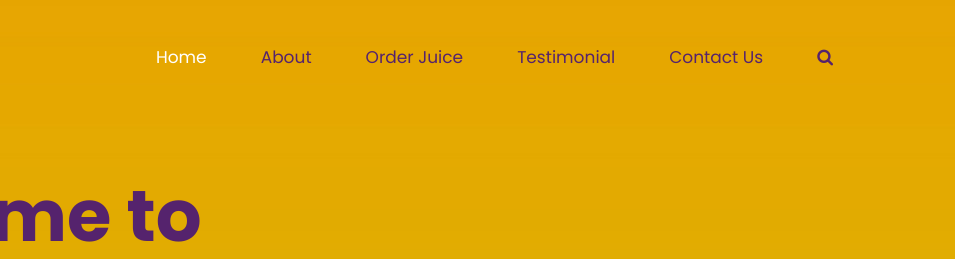
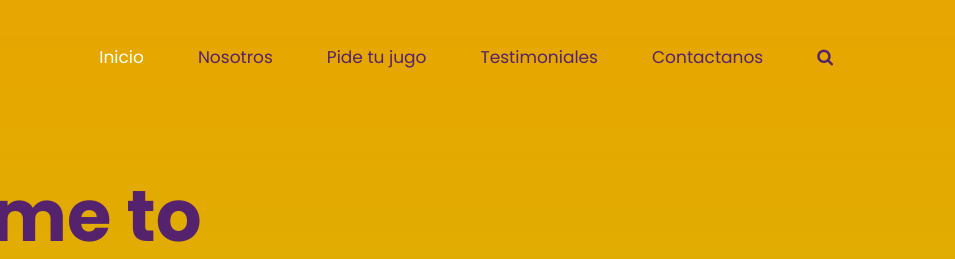
Before and after one commit to felipe16032/sunshine, a plain HTML site: page index.html in a window 1280 px wide. Shown: the top 259 px of the page, 325-1280 px from the left. Drawn offline with nearby package versions, Linux system fonts and the light colour scheme.

Commit message:
primeros cambios

```diff
--- a/index.html
+++ b/index.html
@@ -8,7 +8,7 @@
       <meta name="viewport" content="width=device-width, initial-scale=1">
       <meta name="viewport" content="initial-scale=1, maximum-scale=1">
       <!-- site metas -->
-      <title>fresh</title>
+      <title>SunshineJuices</title>
       <meta name="keywords" content="">
       <meta name="description" content="">
       <meta name="author" content="">
@@ -57,19 +57,20 @@
                         <div class="collapse navbar-collapse" id="navbarsExample04">
                            <ul class="navbar-nav mr-auto">
                               <li class="nav-item active">
-                                 <a class="nav-link" href="index.html"> Home  </a>
+                                 <a class="nav-link" href="index.html"> Inicio  </a>
                               </li>
                               <li class="nav-item">
-                                 <a class="nav-link" href="about.html">About</a>
+                                 <a class="nav-link" href="about.html">Nosotros</a>
                               </li>
                               <li class="nav-item">
-                                 <a class="nav-link" href="juice.html">Order Juice</a>
+                                 <a class="nav-link" href="juice.html">Pide tu jugo</a>
                               </li>
                               <li class="nav-item">
-                                 <a class="nav-link" href="testimonial.html"> Testimonial</a>
+                                 <a class="nav-link" href="testimonial.html"> Testimoniales</a>
                               </li>
                               <li class="nav-item">
-                                 <a class="nav-link" href="contact.html">Contact Us</a>
+                                 <a class="nav-link" href="contact.html">Contactanos
+                                 </a>
                               </li>
                               <li class="nav-item d_none">
                                  <a class="nav-link" href="#"><i class="fa fa-search" aria-hidden="true"></i></a>
```
